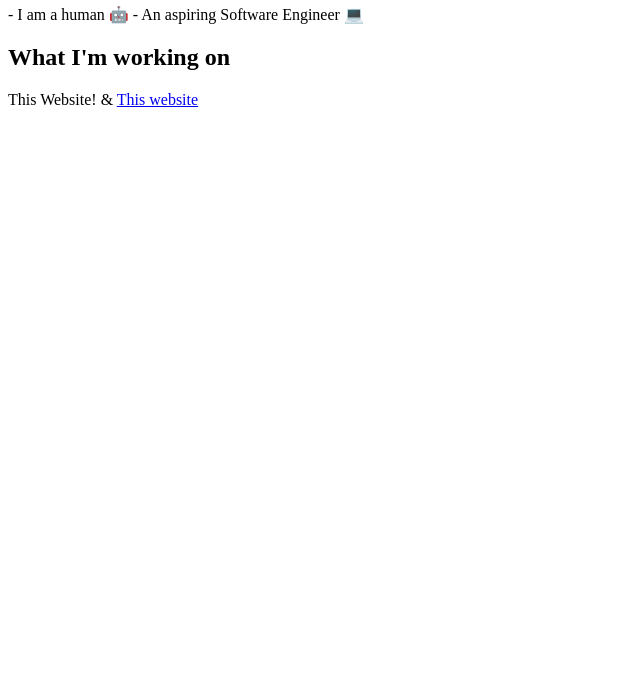
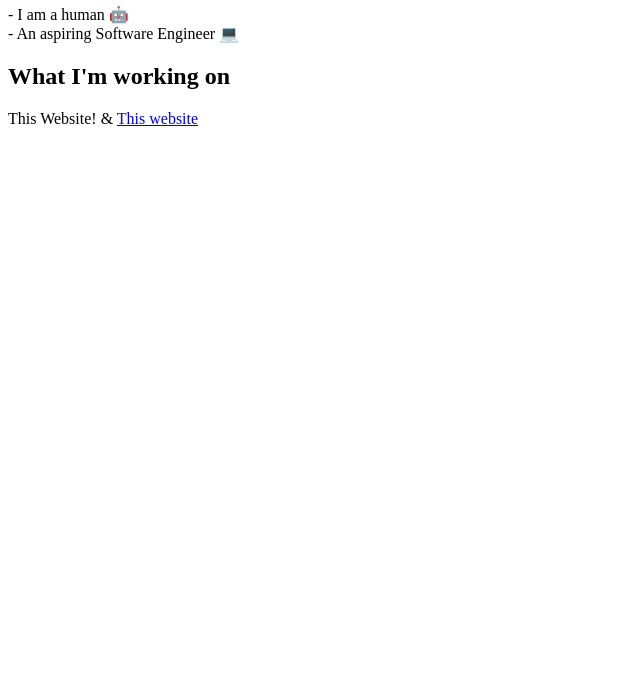
Before and after one commit to smyan-seth/Website, a plain HTML site: page index.html in a window 1280 px wide. Shown: the part 122-800 px from the top of the page, without its empty margins (0-640 px from the left). Drawn offline with Linux system fonts and the light colour scheme.

Commit message:
Add files via upload

```diff
--- a/index.html
+++ b/index.html
@@ -9,7 +9,7 @@
     <body>
     <h2>About me</h2>
     <p>
-        - I am a human 🤖
+        - I am a human 🤖 <br>
         - An aspiring Software Engineer 💻
     </p>
     <h2>What I'm working on</h2>
```
